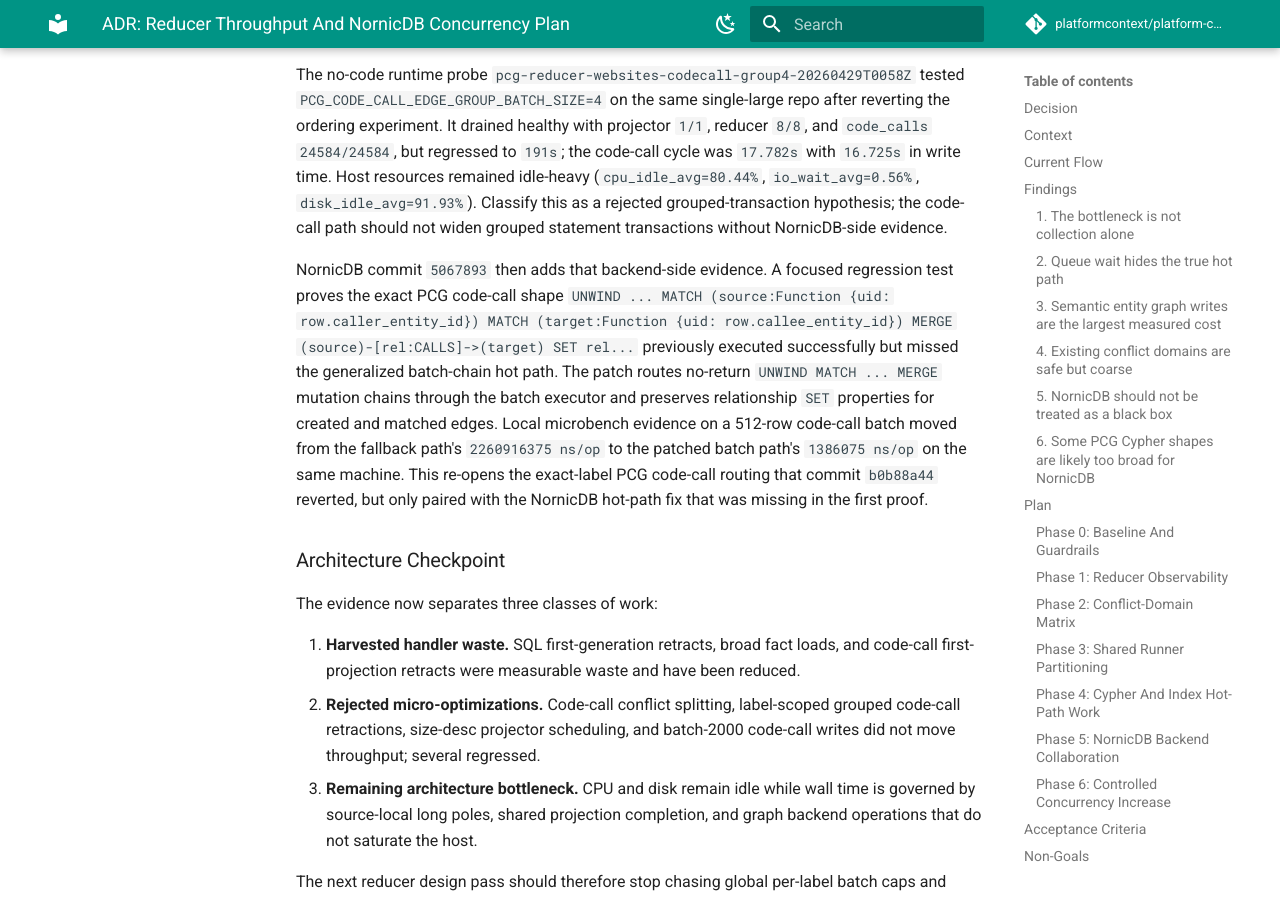
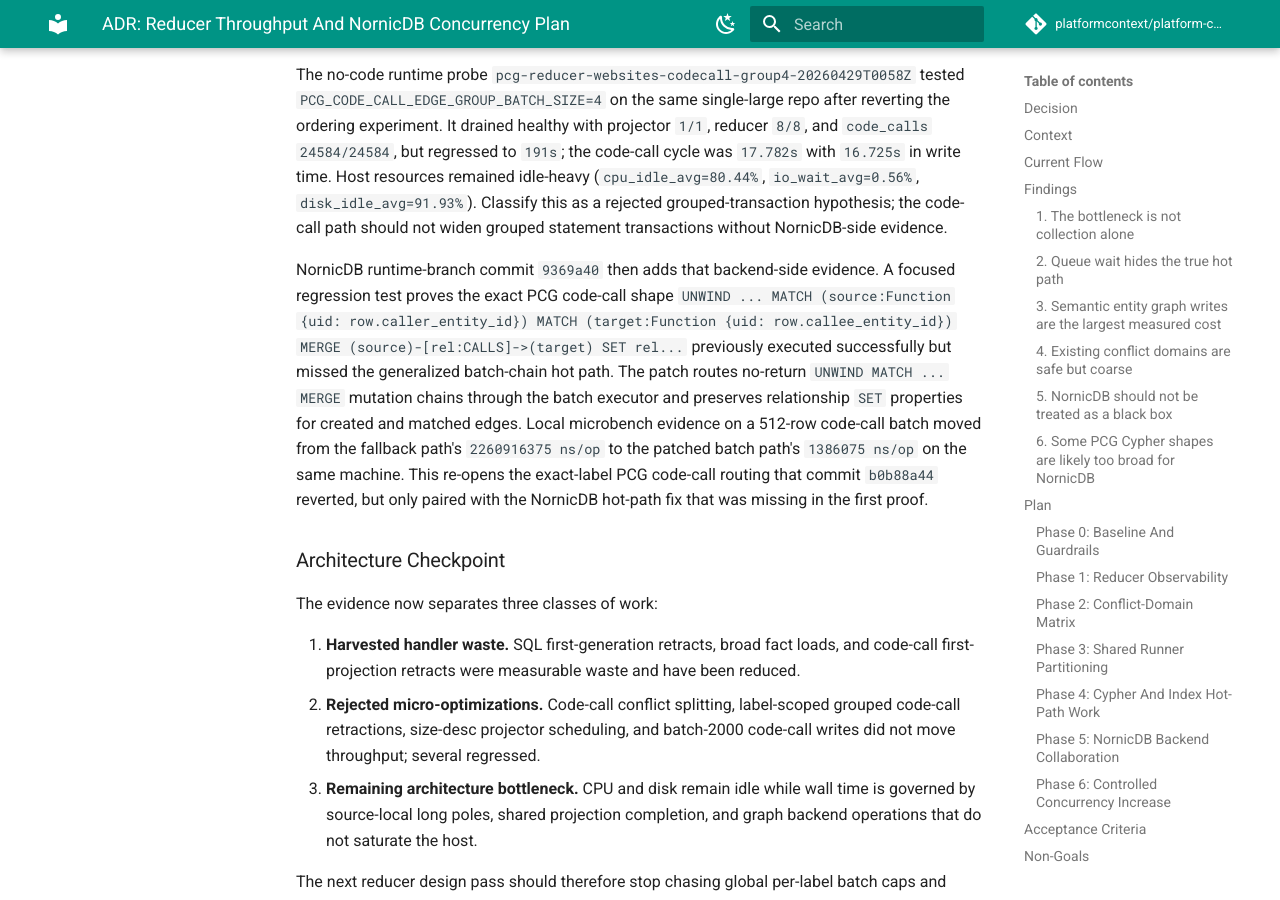
Before and after one commit to platformcontext/platform-context-graph, an MkDocs documentation site: the page built from docs/docs/adrs/2026-04-28-reducer-throughput-and-nornicdb-concurrency-plan.md, in a window 1280 px wide and 900 px high, scrolled down 32159 px. Built offline with MkDocs 1.6.1 and Material for MkDocs 9.7.7, drawn with Linux system fonts in a browser that asks for light colours; comment, search, counter and statistics services are not loaded; some of the changed text lies outside the part shown.

Commit message:
docs(adr): cite runtime NornicDB proof
Point the reducer throughput ADR at the NornicDB fix/edge-between-index proof commit that the remote runtime branch will pull and rebuild from.

```diff
--- a/docs/docs/adrs/2026-04-28-reducer-throughput-and-nornicdb-concurrency-plan.md
+++ b/docs/docs/adrs/2026-04-28-reducer-throughput-and-nornicdb-concurrency-plan.md
@@ -1321,7 +1321,7 @@ remained idle-heavy (`cpu_idle_avg=80.44%`, `io_wait_avg=0.56%`,
 hypothesis; the code-call path should not widen grouped statement transactions
 without NornicDB-side evidence.
 
-NornicDB commit `5067893` then adds that backend-side evidence. A focused
+NornicDB runtime-branch commit `9369a40` then adds that backend-side evidence. A focused
 regression test proves the exact PCG code-call shape
 `UNWIND ... MATCH (source:Function {uid: row.caller_entity_id}) MATCH
 (target:Function {uid: row.callee_entity_id}) MERGE
@@ -1421,6 +1421,6 @@ remain idle-heavy.
 | Conflict matrix | Planned | Current conflict routing is safe but coarse | Map true conflict unit per reducer domain |
 | Shared runner partitioning | Planned | Code-call and repo-dependency lanes still have global behavior | Partition by acceptance unit or repo scope |
 | Cypher/index pilot | Planned | SQL and semantic paths show broad anchors and scan risk | Start with SQL relationship materialization |
-| NornicDB backend proof | In progress | NornicDB commit `5067893` proves and fixes the no-return `UNWIND MATCH MATCH MERGE rel SET rel...` code-call shape missing the batch-chain hot path; 512-row local microbench improved from `2260916375 ns/op` fallback to `1386075 ns/op` patched | Pull `5067893` on the remote test machine, rebuild NornicDB and PCG binaries, then rerun single-large, small, and hot20 proofs with exact-label PCG routing restored |
+| NornicDB backend proof | In progress | NornicDB runtime-branch commit `9369a40` proves and fixes the no-return `UNWIND MATCH MATCH MERGE rel SET rel...` code-call shape missing the batch-chain hot path; 512-row local microbench improved from `2260916375 ns/op` fallback to `1386075 ns/op` patched | Pull `9369a40` on the remote test machine, rebuild NornicDB and PCG binaries, then rerun single-large, small, and hot20 proofs with exact-label PCG routing restored |
 | Concurrency proof | Planned | `8` workers completed healthy but too slowly | Test `16` workers only after telemetry and conflict fixes |
 | Full-corpus acceptance | Planned | Baseline `7h43m40s` is unacceptable | Re-run full corpus after smaller proof ladder passes |
```
